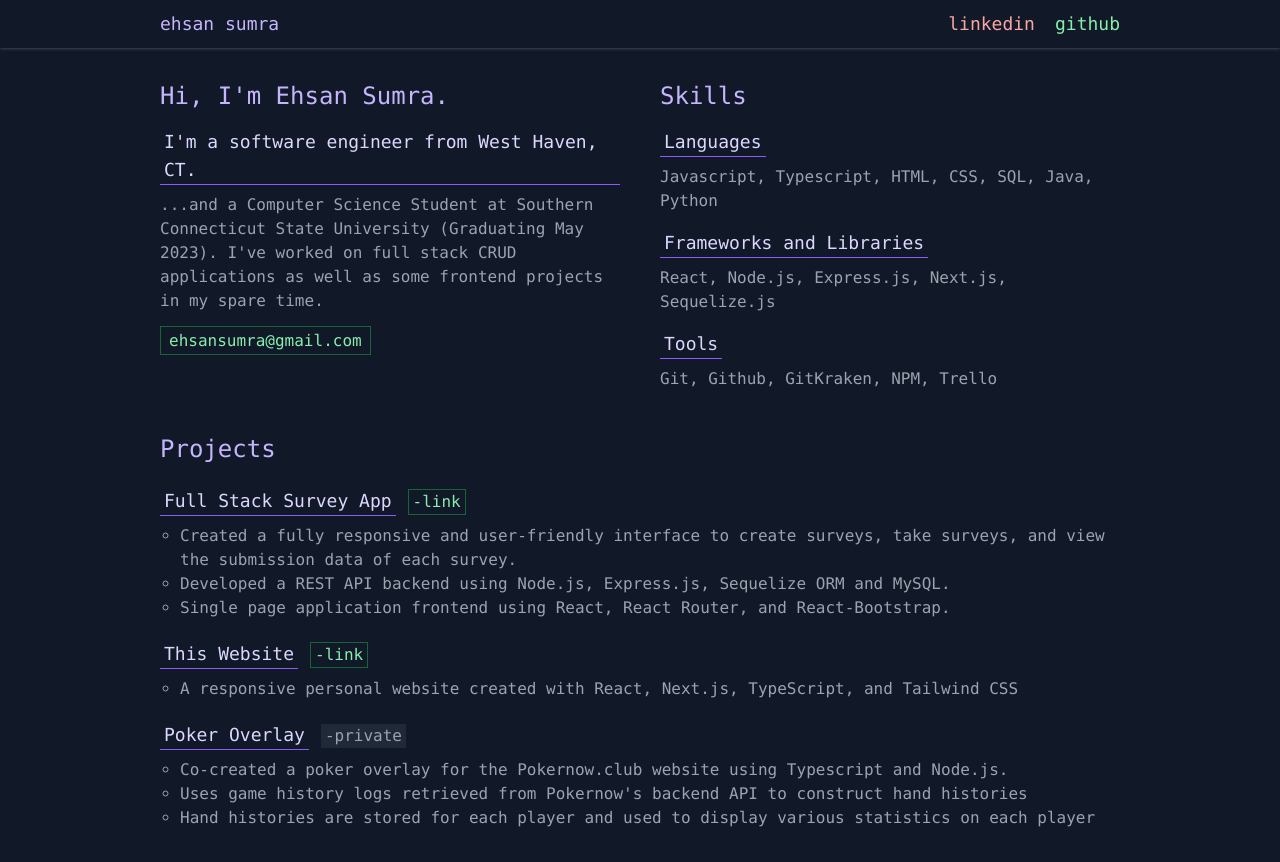
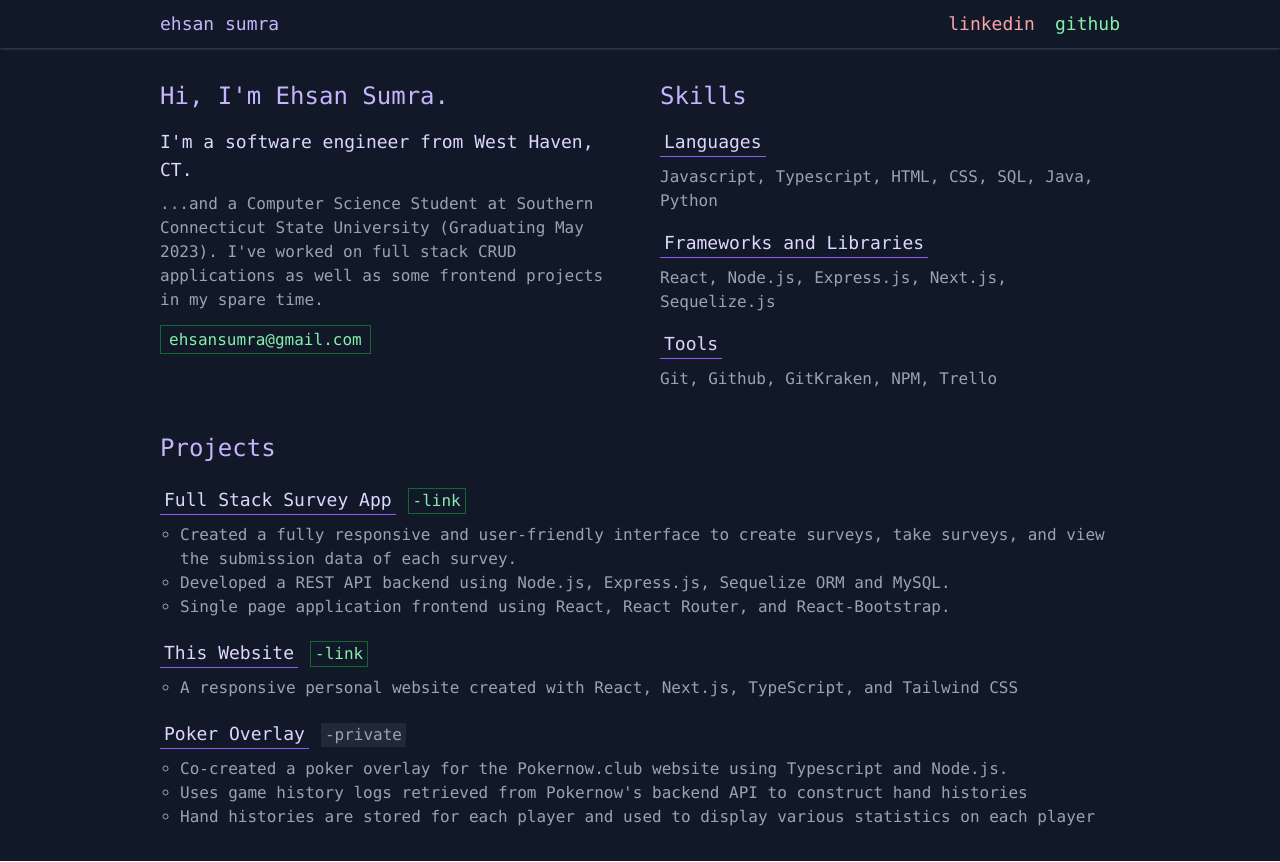
Before and after one commit to ehsansumra/personalWebsite, a Next.js app: page / in a window 1280 px wide. Built offline with nearby package versions, Linux system fonts and the light colour scheme.

Commit message:
underline change

```diff
--- a/pages/index.tsx
+++ b/pages/index.tsx
@@ -15,7 +15,7 @@ const Main: NextPage = () => {
                 <div className="flex justify-between flex-wrap w-full  ">
                     <div className="lg:w-boxWidth w-auto mb-10">
                         <h1 className="text-2xl text-violet-300 ">Hi, I&apos;m Ehsan Sumra.</h1>
-                        <h2 className="mt-4 text-lg border-b inline-block text-violet-200 border-violet-500 px-1 ">I&apos;m a software engineer from West Haven, CT.</h2>
+                        <h2 className="mt-4 text-lg  inline-block text-violet-200  ">I&apos;m a software engineer from West Haven, CT.</h2>
 
                         <p className="my-2 mb-4 w-full  text-gray-400">
                             ...and a Computer Science Student at Southern Connecticut State University (Graduating May 2023). I&apos;ve worked on
```
